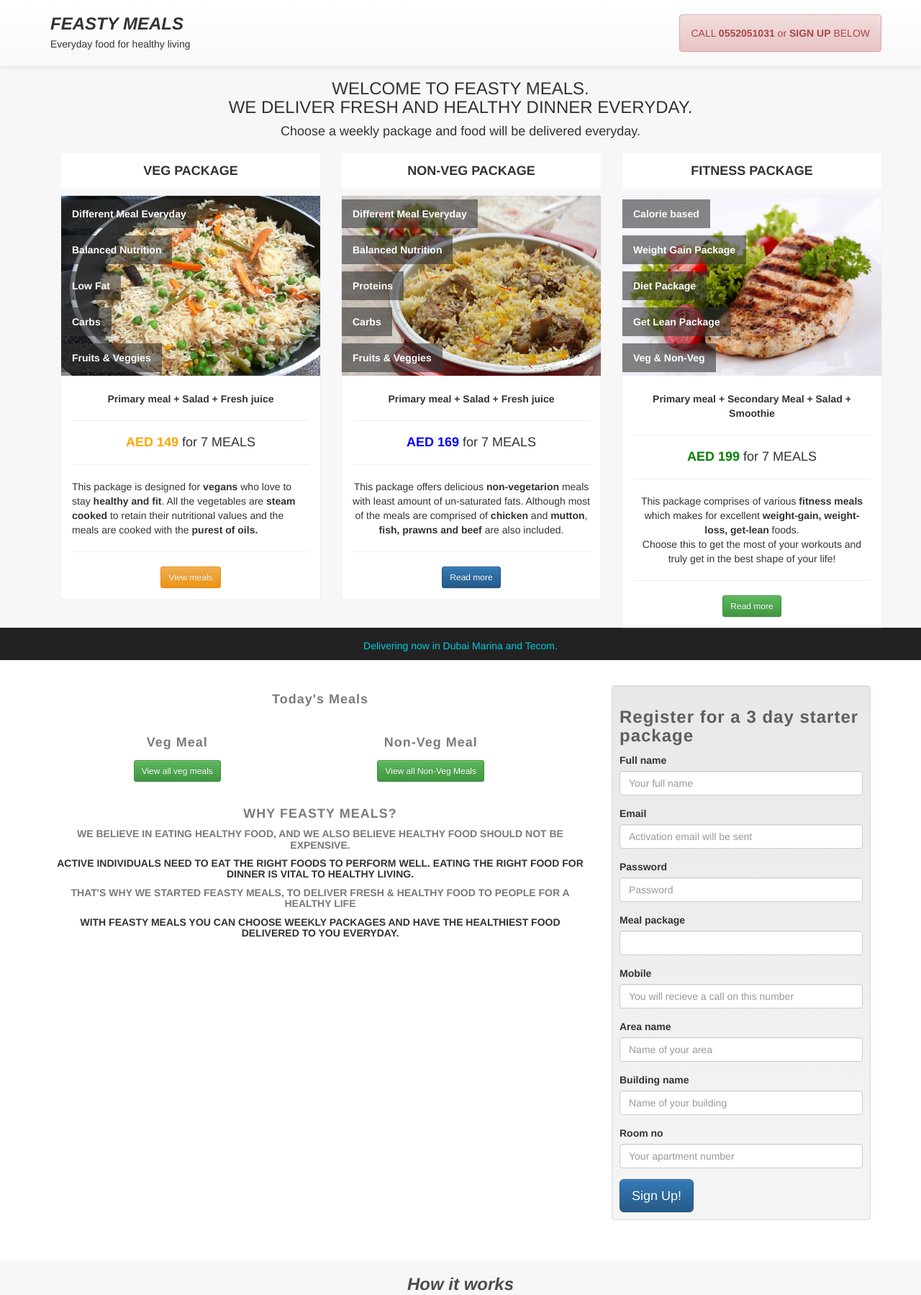
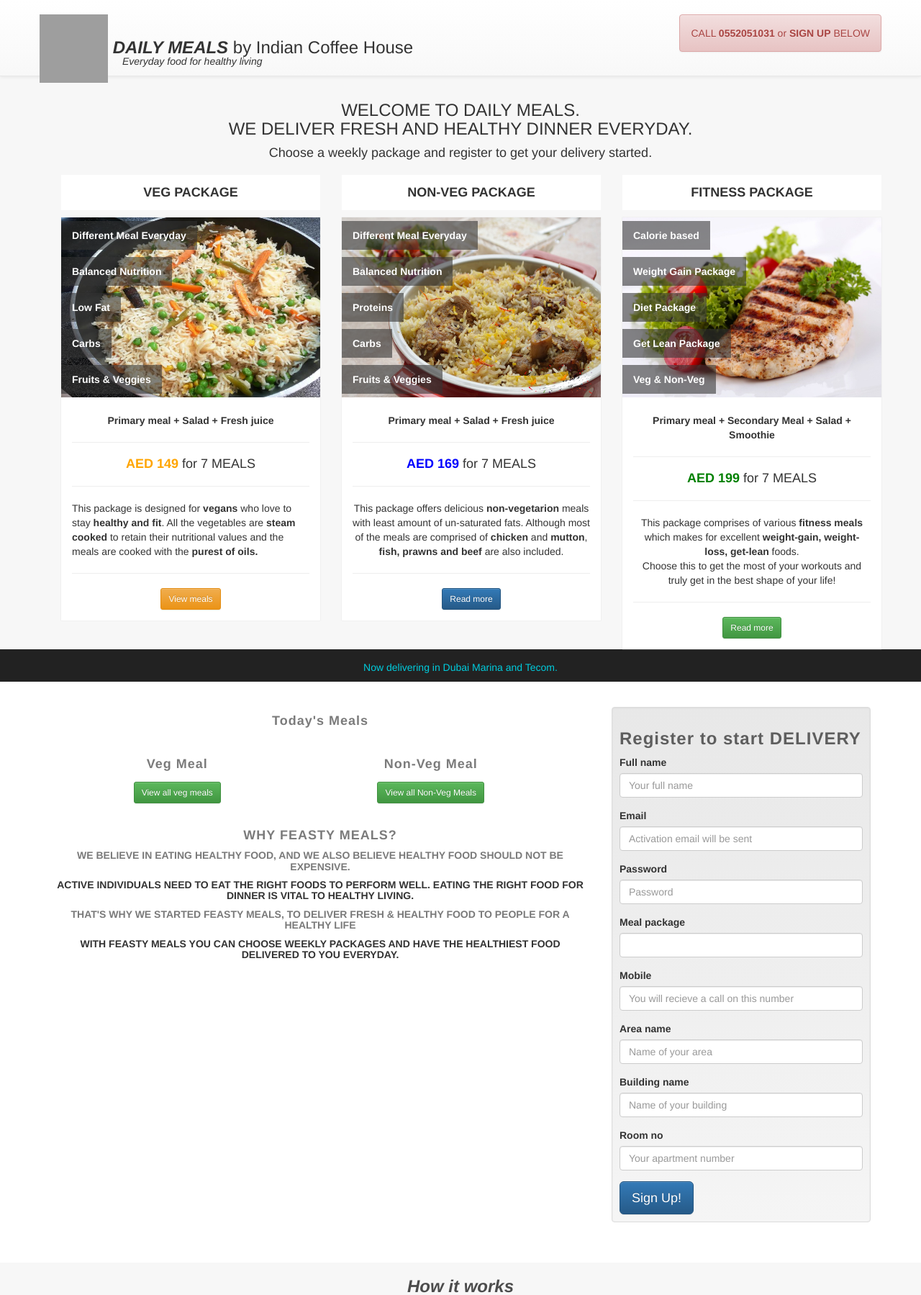
Before and after one commit to HammadH/Feasty-Meals, a Django app: page / in a window 1280 px wide. Shown: the top 1799 px of the page at 72% size. Run offline with Django 3.2, Linux system fonts and the light colour scheme; data that the repository does not hold is empty; some libraries are stand-ins or nearby versions; grey boxes are pictures that could not be loaded.

Commit message:
adding logo

```diff
--- a/static/css/packages.css
+++ b/static/css/packages.css
@@ -47,7 +47,7 @@ body
 }
 
 #skills {
-    background-color: #FFFFFF
+    background-color: #E2874F
 ;
     padding-top: 30px;
     padding-bottom: 50px;
--- a/templates/landing.html
+++ b/templates/landing.html
@@ -82,16 +82,24 @@
   <body>
 
     <!-- Fixed navbar -->
-    <div class="navbar navbar-default navbar-fixed-top">
-      <div class="container">
+    <div class="navbar navbar-default navbar-fixed-top" >
+      <div class="container" >
         <div class="navbar-header" >
           <button type="button" class="navbar-toggle" data-toggle="collapse" data-target=".navbar-collapse">
             <span class="icon-bar"></span>
             <span class="icon-bar"></span>
             <span class="icon-bar"></span>
           </button>
-          <h3 ><b><i>FEASTY MEALS</i></b></h4><p style="margin-top:-5px;">Everyday food for healthy living</p>
 
+          <div class="row" >
+        <h3 ><img src="{% static "img/logo_small.png" %}" style="width:95px;height:95px;overflow:hidden;"/>   <b><i>DAILY MEALS</i></b> by Indian Coffee House</h4>
+		</div>
+    <div class="row" style=" margin-left:100px; margin-top:-50px;">
+
+
+      <p><i>Everyday food for healthy living</i></p>
+
+  </div>
         </div>
         <div class="navbar-collapse collapse">
           <ul class="nav navbar-nav navbar-right">
@@ -108,10 +116,10 @@
 
 
 
-		<div class="container" style='margin-top:70px'>
+		<div class="container" style='margin-top:100px'>
 			<div class="row">
 				<div class="col-lg-12">
-				<h3 style='text-align:center'>WELCOME TO <bold>FEASTY MEALS.</bold> <br><bold>WE DELIVER FRESH</bold> AND HEALTHY DINNER EVERYDAY.<br><h4 style='text-align:center'>Choose a weekly package and food will be delivered everyday.</h4></h3>
+				<h3 style='text-align:center'>WELCOME TO <bold>DAILY MEALS.</bold> <br><bold>WE DELIVER FRESH</bold> AND HEALTHY DINNER EVERYDAY.<br><h4 style='text-align:center'>Choose a weekly package and register to get your delivery started.</h4></h3>
 
 
           <div class="container">
@@ -243,7 +251,7 @@
 		</div> --><!-- /row -->
 		  <div id="c">
     <div class="container">
-      <p style="color:#00ccdd; text-align:center">Delivering now in Dubai Marina and Tecom.</p>
+      <p style="color:#00ccdd; text-align:center">Now delivering in Dubai Marina and Tecom.</p>
 
     </div>
   </div>
@@ -293,7 +301,7 @@
 <div class="col-lg-4 " style="background-color:; margin-top:px">
 
         <div class="well" style="padding:10px; margin-top:;">
-        <h3 style="color:#5E5E5E; text-align:"><b>Register for a 3 day starter package</b> </h3>
+        <h3 style="color:#5E5E5E; text-align:"><b>Register to start DELIVERY</b> </h3>
           <form method="POST" class="form-vertical">{% csrf_token %}
 
             <div class="form-class">
@@ -374,7 +382,7 @@
 
   <div id="c">
     <div class="container">
-      <p style="color:#00ccdd">FEASY MEALS &#174 2014, An Indian Coffee House service.</p>
+
 
     </div>
   </div>
@@ -393,7 +401,7 @@
 <div id="w">
 		<div class="container">
 			<div class="row">
-        <h3 style='text-align:center; color:#4C4C4C;'><b><i>Our Food</i></b></h3><h5 style='text-align:center;'><h5 style='text-align:center; color:#4C4C4C;'>Every meal is cooked with these values</h5><br>
+
 				<div class="col-lg-3 ">
 				<img src="{% static "img/fresh.png" %}" class='img-circle'style="width:150px;height:150px;">
 				<h4>FRESH<bold> INGREDIENTS</bold>
```
